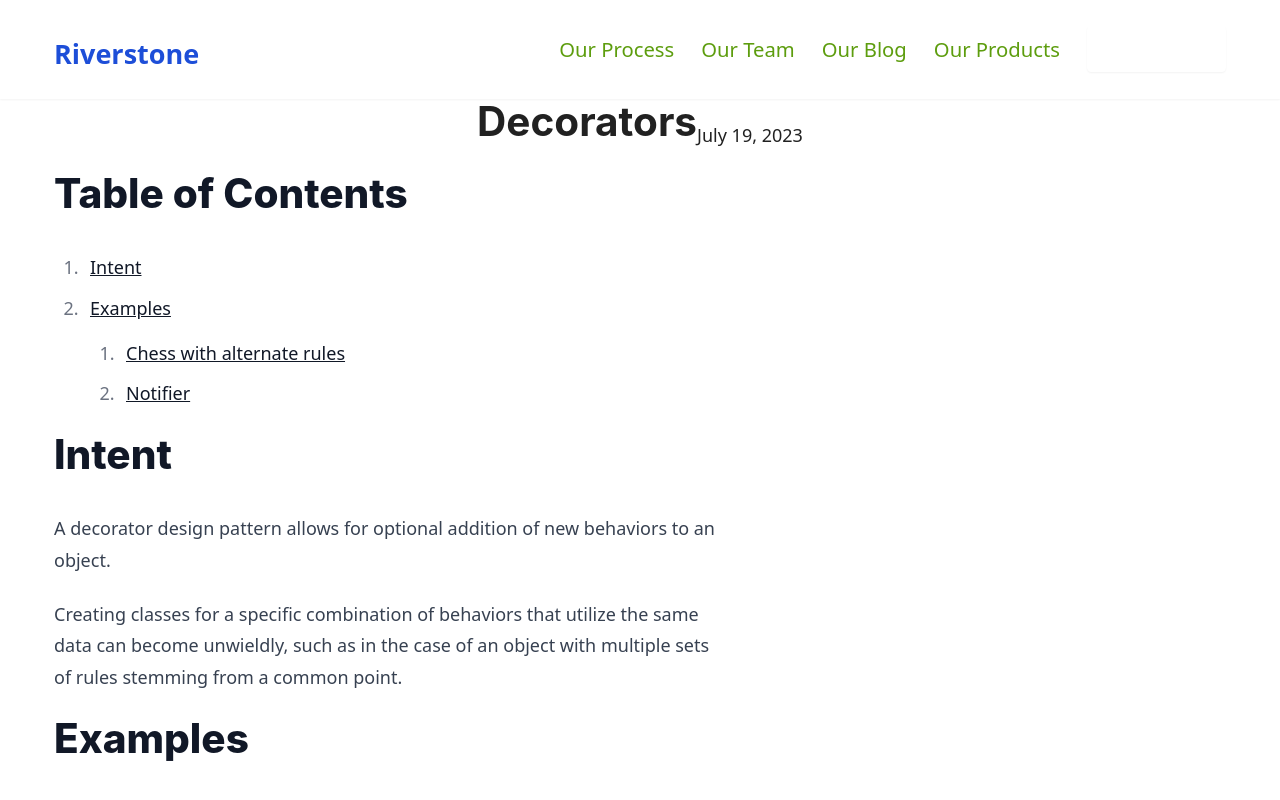
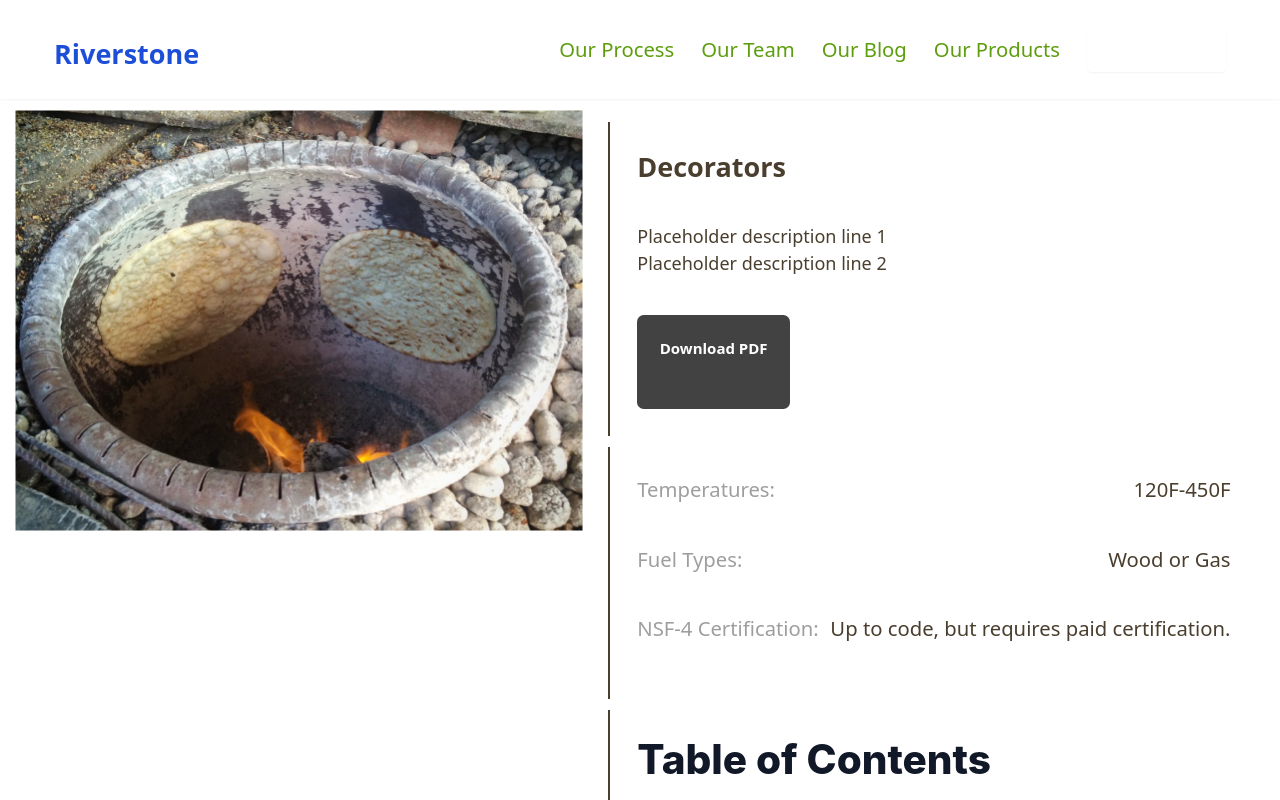
Before and after one commit to helpotters/riverstone, a Gatsby site: page /products/post-1/ in a window 1280 px wide. Shown: the top 800 px of the page. Built offline with nearby package versions, Linux system fonts and the light colour scheme; Gatsby itself is replaced by a stand-in of ours; what @tailwindcss/custom-forms, tailwindcss-aspect-ratio, tailwindcss-responsive-embed would draw is missing.

Commit message:
feat: added product page
Including: featured image and datapoints array

```diff
--- a/gatsby-node.js
+++ b/gatsby-node.js
@@ -66,3 +66,25 @@ exports.createPages = async ({ graphql, actions }) => {
     });
   });
 };
+exports.createSchemaCustomization = ({ actions }) => {
+  const { createTypes } = actions;
+
+  const typeDefs = `
+    type MarkdownRemarkFrontmatterDatapoints {
+      label: String
+      value: String
+    }
+
+    type MarkdownRemarkFrontmatter {
+      date: Date @dateformat
+      title: String
+      datapoints: [MarkdownRemarkFrontmatterDatapoints]
+    }
+
+    type MarkdownRemark implements Node {
+      frontmatter: MarkdownRemarkFrontmatter
+    }
+  `;
+
+  createTypes(typeDefs);
+};
--- a/src/content/post-1.md
+++ b/src/content/post-1.md
@@ -1,6 +1,14 @@
 ---
+title: 'Decorators'
 date: '2023-07-19'
-title: 'Decorators'
+featuredImage: ../images/oven.png
+datapoints:
+  - label: Temperatures
+    value: 120F-450F
+  - label: Fuel Types
+    value: Wood or Gas
+  - label: NSF-4 Certification
+    value: Up to code, but requires paid certification.
 ---
 
 # Table of Contents
--- a/src/content/post-2.md
+++ b/src/content/post-2.md
@@ -1,6 +1,11 @@
 ---
 date: '2023-07-19'
 title: 'INNER JOINS'
+datapoints:
+  - label: Temperatures
+    value: 120F-450F
+  - label: Another Data Point
+    value: 1234
 ---
 
 # Table of Contents
--- a/src/pages/products/{markdownRemark.frontmatter__slug}.jsx
+++ b/src/pages/products/{markdownRemark.frontmatter__slug}.jsx
@@ -1,5 +1,6 @@
 import * as React from 'react';
 import { graphql } from 'gatsby';
+import { GatsbyImage, getImage } from 'gatsby-plugin-image';
 
 import Layout from 'src/components/Layout';
 import SEO from 'src/components/SEO';
@@ -9,16 +10,73 @@ export default function ProductPostTemplate({
 }) {
   const { markdownRemark } = data; // data.markdownRemark holds your post data
   const { frontmatter, html } = markdownRemark;
+  let featuredImg = getImage(
+    frontmatter.featuredImage?.childImageSharp?.gatsbyImageData,
+  );
   return (
     <Layout>
-      <div className="container">
-        <div className="flex justify-center items-center">
-          <h1>{frontmatter.title}</h1>
-          <h2>{frontmatter.date}</h2>
+      <div class="flex flex-col md:flex-row justify-center items-start flex-grow gap-2.5 p-2.5 border-t-0 border-r-0 border-b-[28px] border-l-0 border-[#159500]">
+        {/* Product Image */}
+        <div class="flex flex-col justify-start items-center self-stretch flex-grow relative gap-2.5">
+          <GatsbyImage
+            image={featuredImg}
+            class="flex-grow-0 flex-shrink-0 w-[100%] h-auto md:w-[568px] md:h-[421px] object-cover"
+          />
         </div>
-        <article className="prose">
-          <section dangerouslySetInnerHTML={{ __html: html }} />
-        </article>
+        {/* Product General Information */}
+        <div class="flex flex-col justify-start items-center md:items-start flex-grow gap-2.5 p-2.5">
+          <div class="flex flex-col justify-center items-start self-stretch flex-grow-0 flex-shrink-0 relative gap-2.5 p-6 border-t-0 border-r-0 border-b-0 border-l-2 border-black">
+            <p class="flex-grow-0 flex-shrink-0 text-2xl font-bold text-left text-black">
+              {frontmatter.title}
+            </p>
+            <p class="flex-grow-0 flex-shrink-0 md:w-[337px] text-base font-medium text-left text-black">
+              <span class="flex-grow-0 flex-shrink-0 w-[100%] md:w-[337px] h-[auto] md:h-[72px] text-base font-medium text-left text-black">
+                Placeholder description line 1
+              </span>
+              <br />
+              <span class="flex-grow-0 flex-shrink-0 w-[100%] md:w-[337px] h-[auto] md:h-[72px] text-base font-medium text-left text-black">
+                Placeholder description line 2
+              </span>
+            </p>
+            <div class="flex justify-start items-start flex-grow-0 flex-shrink-0">
+              <div class="flex justify-center items-center flex-grow-0 flex-shrink-0 relative overflow-hidden gap-2.5 px-5 py-[22px] rounded-md bg-gray-800">
+                <p class="flex-grow-0 flex-shrink-0 text-[15px] font-semibold text-center text-white">
+                  Download PDF
+                </p>
+              </div>
+            </div>
+          </div>
+          {/* Product Data */}
+          <div
+            id="product-data"
+            class="flex flex-col justify-center items-start self-stretch flex-grow-0 flex-shrink-0 gap-2.5 p-6 border-t-0 border-r-0 border-b-0 border-l-2 border-black"
+          >
+            {frontmatter.datapoints.map((datapoint, index) => (
+              <div
+                key={index}
+                className="flex justify-start items-center self-stretch flex-grow-0 flex-shrink-0 relative gap-2.5"
+              >
+                <p className="flex-grow-0 flex-shrink-0 text-lg font-medium text-left text-gray-500">
+                  {datapoint.label}:
+                </p>
+                <p className="flex-grow w-[100%] md:w-[394px] text-lg font-medium text-right text-black">
+                  {datapoint.value}
+                </p>
+              </div>
+            ))}
+          </div>
+          {/* Main Text  */}
+          <div class="flex flex-col justify-center items-start self-stretch flex-grow-0 flex-shrink-0 relative gap-2.5 p-6 border-t-0 border-r-0 border-b-0 border-l-2 border-black">
+            <p class="self-stretch flex-grow-0 flex-shrink-0 md:w-[557px] text-lg font-medium text-left text-black">
+              <span class="self-stretch flex-grow-0 flex-shrink-0 w-[100%] md:w-[557px] text-lg font-medium text-left text-black">
+                <article className="prose">
+                  <section dangerouslySetInnerHTML={{ __html: html }} />
+                </article>
+              </span>
+              <br />
+            </p>
+          </div>
+        </div>
       </div>
     </Layout>
   );
@@ -33,7 +91,16 @@ export const pageQuery = graphql`
       html
       frontmatter {
         date(formatString: "MMMM DD, YYYY")
+        featuredImage {
+          childImageSharp {
+            gatsbyImageData(width: 800)
+          }
+        }
         title
+        datapoints {
+          label
+          value
+        }
       }
     }
   }
```
Also changed, not shown: package.json (+4 -3 lines), public/page-data/products/post-1/page-data.json (+1 -1 lines), public/page-data/products/post-2/page-data.json (+1 -1 lines), public/static/2a5672d71f29ae28fe69b3fcfd845053/f11b4/oven.webp (added), src/images/oven.png (added), 2 other files.
